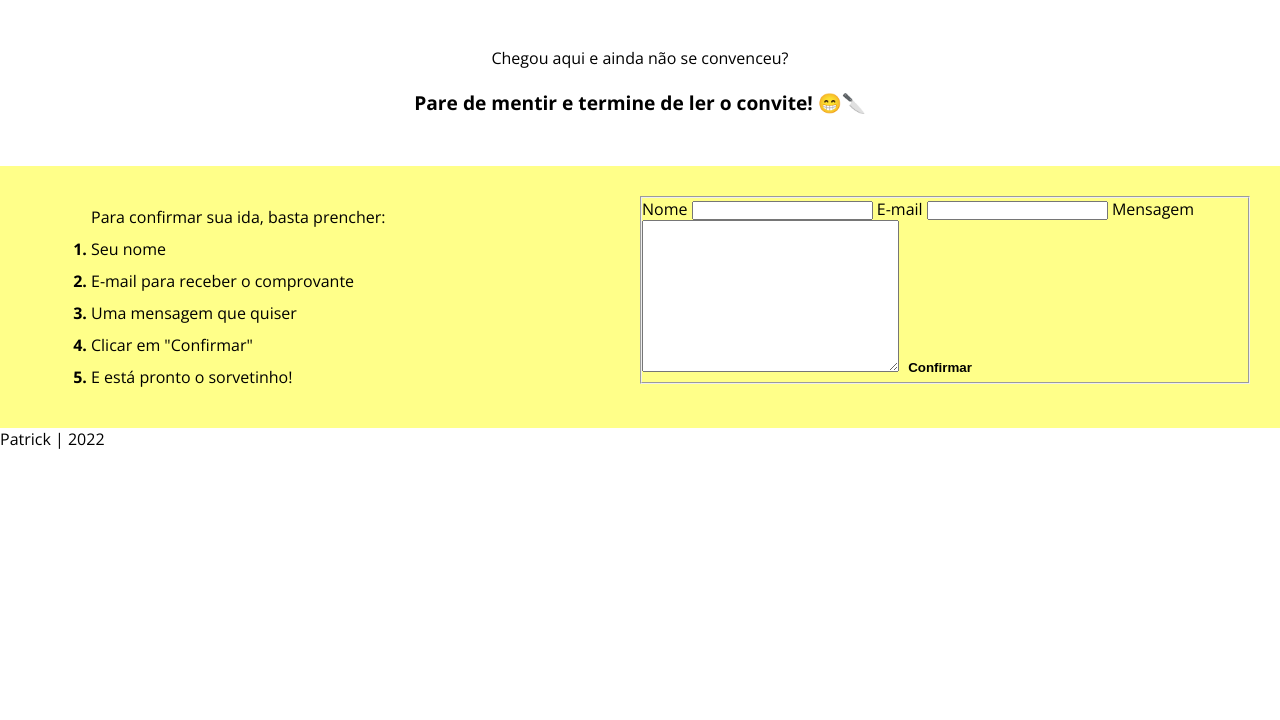
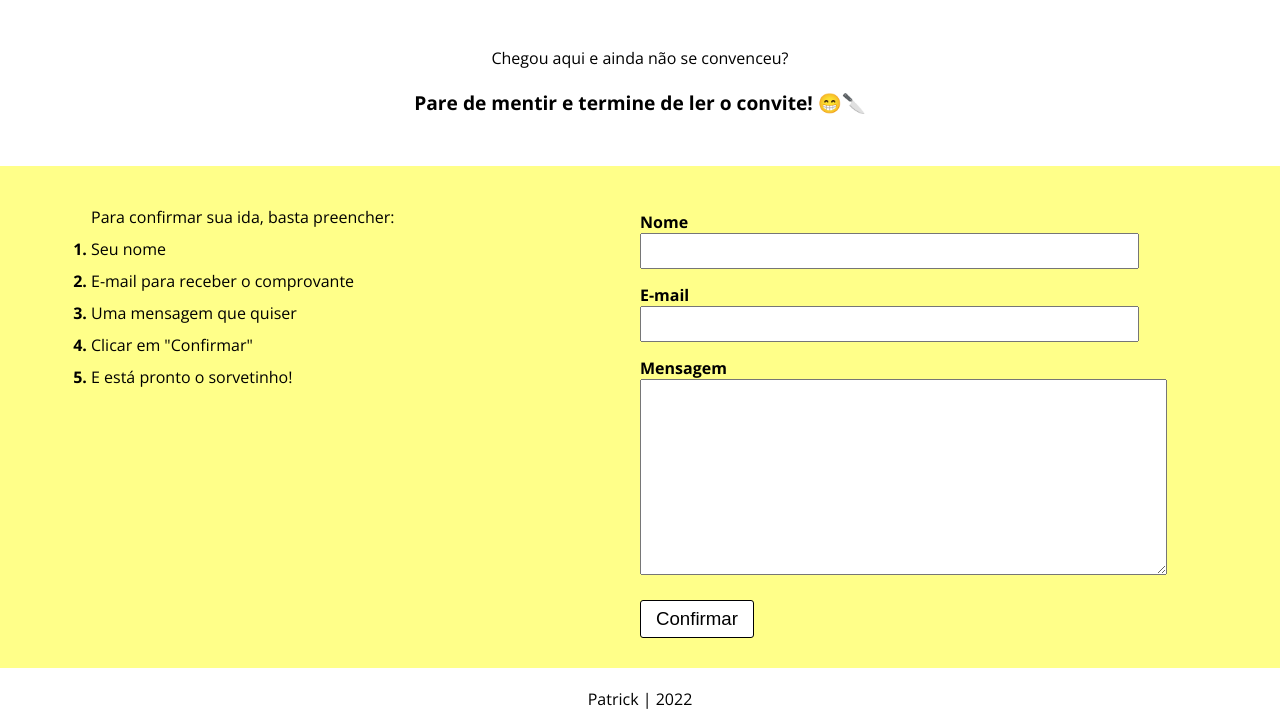
Before and after one commit to o-Patrick/convite-ibira, a plain HTML site: page index.html in a window 1280 px wide. Shown: the part 1140-1860 px from the top of the page. Before the commit the page ends 1590 px from the top, so only its background shows below. Drawn offline with nearby package versions, Linux system fonts and the light colour scheme.

Commit message:
terminada versao desktop

```diff
--- a/index.css
+++ b/index.css
@@ -1,6 +1,6 @@
 @charset "utf-8";
 
-@import url('https://fonts.googleapis.com/css2?family=Montserrat:wght@200&family=Open+Sans:wght@400;700&display=swap');
+@import url('https://fonts.googleapis.com/css2?family=Montserrat:wght@200&family=Open+Sans:wght@300;700&display=swap');
 
 /* fontes (100; 400, 700)
 	font-family: 'Montserrat', sans-serif;
@@ -52,6 +52,7 @@ header {
 	background: linear-gradient(rgba(0, 0, 0, 0.56), rgba(0, 0, 0, 0.56)), url('img/1549_ibirapuera.png'), no-repeat;
   background-position: 50% 0;
   background-size: cover;
+	background-attachment: fixed;
 }
 
 .txt-chamada {
@@ -79,19 +80,19 @@ header {
 	margin-top: 2em;
 }
 
-button {
+/* .chamada button {
 	background-color: #ffff89;
 	border: none;
 	border-radius: 3px;
-	font-weight: 700;
+	font-size: 1.05em;
 	padding: 7px 5px;
 }
 
-button:hover {
+.chamada button:hover {
 	background-color: #fcfc43;
 	cursor: pointer;
-	transition: 130ms linear;
-}
+	transition: 150ms linear;
+} */
 
 .meio {
 	text-align: center;
@@ -183,3 +184,45 @@ button:hover {
 .passo-a-passo ol > li::marker {
   font-weight: bold;
 }
+
+fieldset {
+	border: none;
+}
+
+fieldset * {
+	display: block;
+}
+
+fieldset input, fieldset textarea {
+	padding: 7px 5px;
+	font-size: 12pt;
+}
+
+fieldset label {
+	font-weight: 700;
+	margin-top: 15px;
+}
+
+button {
+	background-color: #fff;
+	border: 1px solid black;
+	border-radius: 3px;
+	font-size: 14pt;
+	margin-top: 25px;
+	padding: 7px 15px;
+}
+
+button:hover {
+	background-color: #ffff62;
+	cursor: pointer;
+	transition: 150ms linear;
+}
+
+footer {
+	padding-bottom: 10px;
+	padding-top: 20px;
+}
+
+footer p {
+	text-align: center;
+}
--- a/index.html
+++ b/index.html
@@ -71,7 +71,7 @@
 
 			<section class="confirmar">
 				<div class="passo-a-passo">
-					<p>Para confirmar sua ida, basta prencher:</p>
+					<p>Para confirmar sua ida, basta preencher:</p>
 
 					<ol>
 						<li>Seu nome</li>
@@ -86,13 +86,13 @@
 					<form action="" method="post">
 						<fieldset>
 							<label for="nome">Nome</label>
-							<input type="text" name="nome" id="nome">
+							<input type="text" name="nome" id="nome" size="50">
 
 							<label for="email">E-mail</label>
-							<input type="email" name="email" id="email">
+							<input type="email" name="email" id="email" size="50">
 
 							<label for="mensagem">Mensagem</label>
-							<textarea name="mensagem" id="mensagem" cols="30" rows="10"></textarea>
+							<textarea name="mensagem" id="mensagem" cols="50" rows="10"></textarea>
 
 							<button type="submit" name="btnSubmit">Confirmar</button>
 						</fieldset>
```
